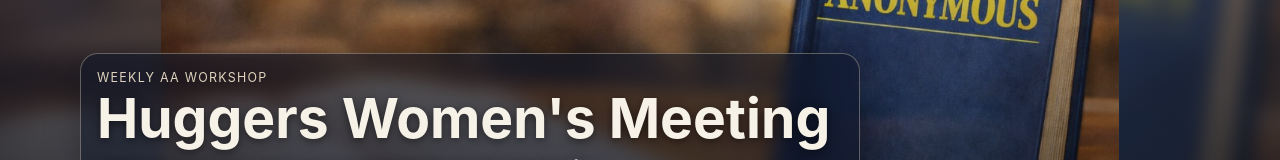
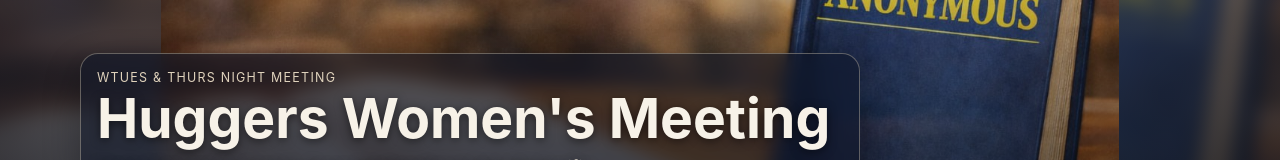
Before and after one commit to erincullen1122/AA, a React (Vite) app: page / in a window 1280 px wide. Shown: the part 252-412 px from the top of the page. Built offline with nearby package versions, Linux system fonts and the light colour scheme.

Commit message:
chnage title

```diff
--- a/App.jsx
+++ b/App.jsx
@@ -139,7 +139,7 @@ function App() {
         <div className="hero-overlay">
           <div className="hero-content">
             <div className="hero-glass">
-              <p className="eyebrow">Weekly AA Workshop</p>
+              <p className="eyebrow">WTues & Thurs Night Meeting</p>
               <h1>{WORKSHOP_NAME}</h1>
               <p className="subtitle">{HOST_LINE} · {SCHEDULE_LINE}</p>
 
```
